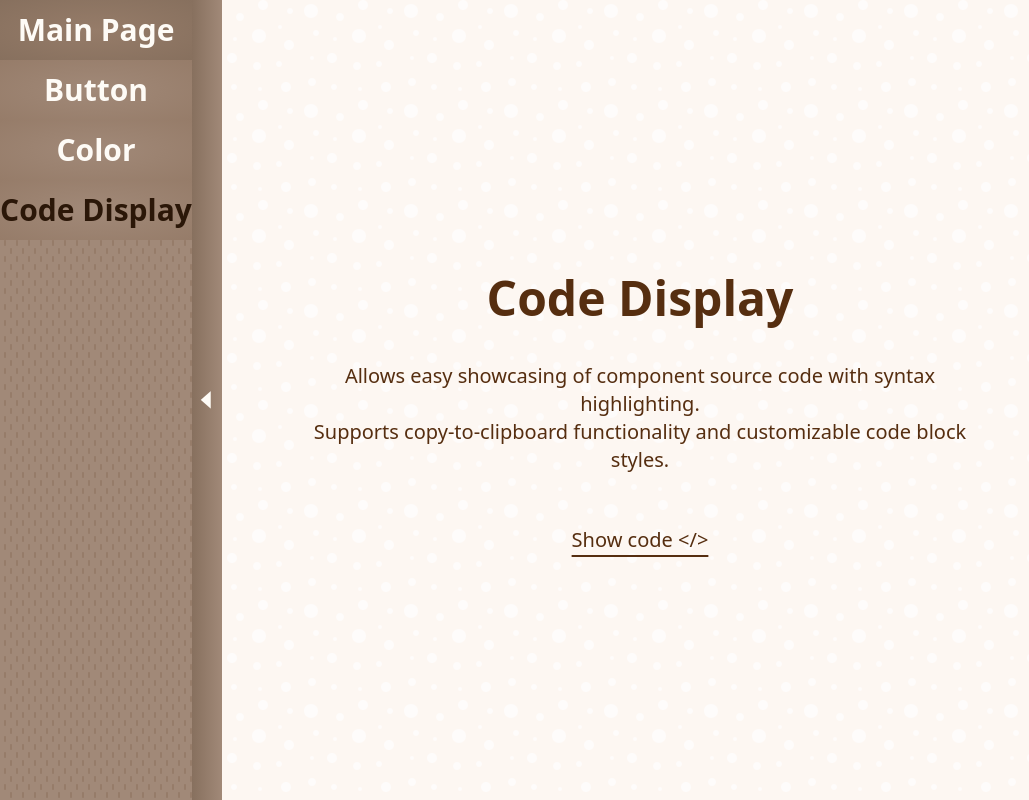
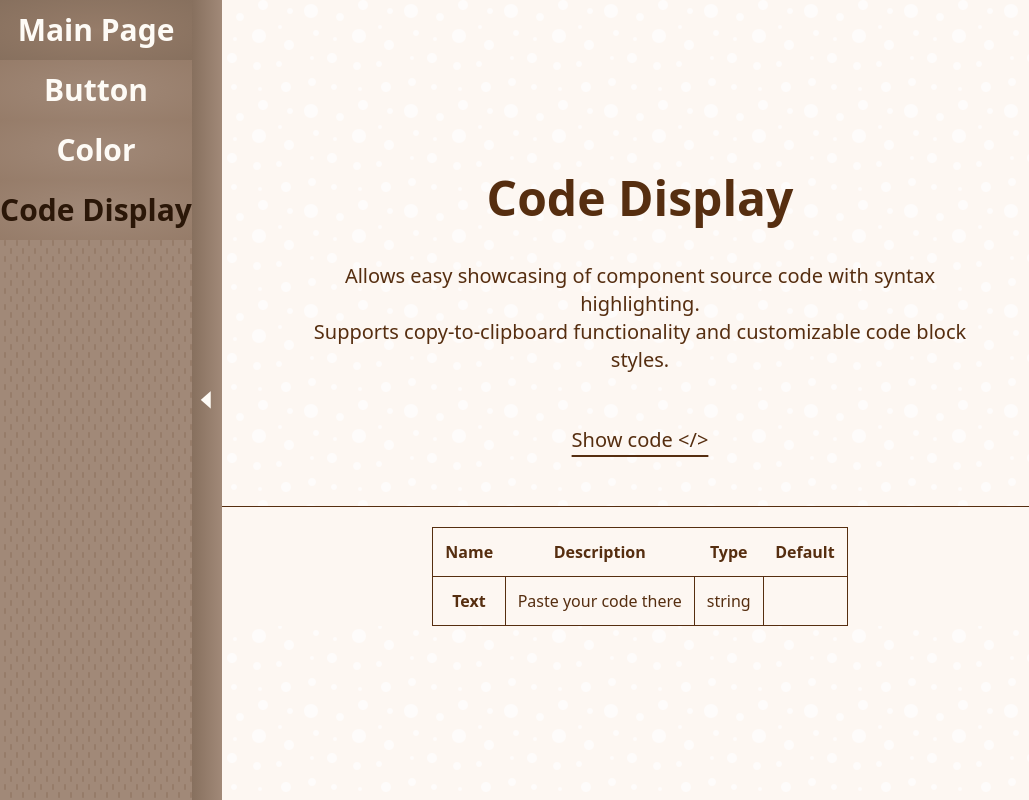
Before and after one commit to jakubhajduk53/my-ui, a Vue app: page /code in a window 1280 px wide. Shown: the whole page, without its empty margins (0-1029 px from the left). Built offline with nearby package versions, Linux system fonts and the light colour scheme.

Commit message:
feat: update codedisplayview

```diff
--- a/src/views/CodeDisplayView.vue
+++ b/src/views/CodeDisplayView.vue
@@ -1,5 +1,17 @@
 <script setup lang="ts">
 import CodeDisplay from "../components/CodeDisplay.vue";
+import Table from "../components/Table.vue";
+
+const codeDisplay = `<CodeDisplay :text="Your text" />`;
+
+const data = [
+  {
+    name: "Text",
+    description: "Paste your code there",
+    type: "string",
+    default: "",
+  },
+];
 </script>
 
 <template>
@@ -12,9 +24,10 @@
         Supports copy-to-clipboard functionality and customizable code block
         styles.
       </p>
-      <CodeDisplay text="Your text" />
+      <CodeDisplay :text="codeDisplay" />
     </div>
   </div>
+  <Table :rows="data" />
 </template>
 
 <style scoped></style>
```
